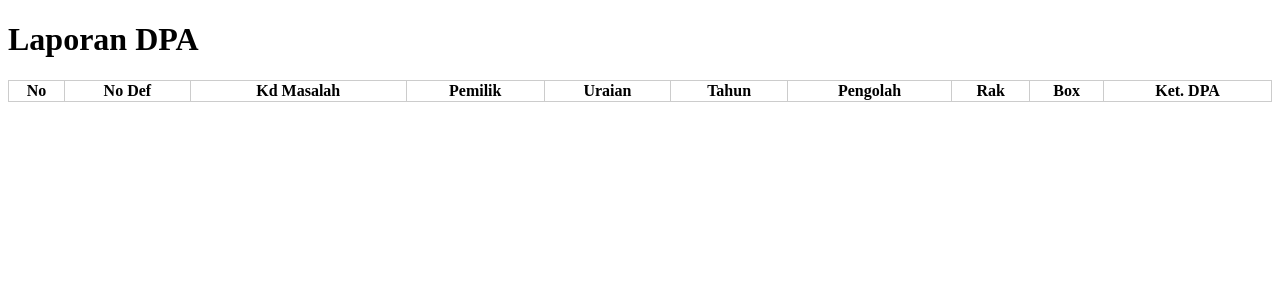
After one commit to yasrul/arsipbpkad, a Yii app: template views/laporan/_exppdf.php in a window 1280 px wide. The commit adds this page. Shown: the top 300 px of the page. Run offline with PHP 8.4 and a stand-in for Yii, Linux system fonts and the light colour scheme; the template is opened without the code that fills it, so the values that code supplies are empty; some libraries are stand-ins or nearby versions.

Commit message:
2016-10-7

```diff
--- a/composer.json
+++ b/composer.json
@@ -20,9 +20,9 @@
         "yiisoft/yii2-swiftmailer": "*",
         "kartik-v/yii2-widget-select2": "@dev",
         "yiisoft/yii2-jui": "^2.0",
-
 	"2amigos/yii2-date-picker-widget" : "~1.0",
-        "kartik-v/yii2-widget-datepicker": "@dev"
+        "kartik-v/yii2-widget-datepicker": "@dev",
+        "hscstudio/yii2-export": "*"
     },
     "require-dev": {
         "yiisoft/yii2-codeception": "*",
--- a/models/LaporanForm.php
+++ b/models/LaporanForm.php
@@ -36,7 +36,7 @@ class LaporanForm extends Model {
         ];
     }
 
-    public function search($params) {
+    public function search($params = null) {
         $query = ArsipInaktif::find()->joinWith(['pemilik','pengolah','dpa']);
 
         $dataProvider = new ActiveDataProvider([
--- /dev/null
+++ b/views/laporan/_exppdf.php
@@ -0,0 +1,56 @@
+<!DOCTYPE html>
+
+<html>
+    <head>
+        <meta charset="UTF-8">
+        <title>Laporan DPA</title>
+        <style type="text/css">
+            @page {
+                margin-top: 2.5cm;
+                margin-bottom: 2cm;
+                margin-left: 2.5cm;
+                margin-right: 2cm;
+            }
+            table{border-spacing: 0;border-collapse: collapse; width: 100%;}
+            table td, table th{border: 1px solid #ccc;}
+        </style>
+    </head>
+    <body>
+        <div class="page">
+            <h1>Laporan DPA</h1>
+            <table border="0">
+                <tr>
+                    <th>No</th>
+                    <th>No Def</th>
+                    <th>Kd Masalah</th>
+                    <th>Pemilik</th>
+                    <th>Uraian</th>
+                    <th>Tahun</th>
+                    <th>Pengolah</th>
+                    <th>Rak</th>
+                    <th>Box</th>
+                    <th>Ket. DPA</th>
+                </tr>
+                <?php
+                $no = 1;
+                foreach ($dataProvider->getModels() as $arsip) { ?>
+                <tr>
+                    <td><?= $no++ ?></td>
+                    <td><?= $arsip->no_def ?></td>
+                    <td><?= $arsip->kd_masalah ?></td>
+                    <td><?= $arsip->pemilik->nama_instansi ?></td>
+                    <td><?= $arsip->uraian ?></td>
+                    <td><?= $arsip->kurun_waktu ?></td>
+                    <td><?= $arsip->pengolah->nama_pengolah ?></td>
+                    <td><?= $arsip->rak->nama_rak ?></td>
+                    <td><?= $arsip->no_box ?></td>
+                    <td><?= $arsip->dpa->keterangan ?></td>
+                </tr>
+                <?php
+                }
+                ?>
+            </table>
+        </div>
+
+    </body>
+</html>
--- a/views/laporan/lap-dpa.php
+++ b/views/laporan/lap-dpa.php
@@ -38,8 +38,8 @@ $this->params['breadcrumbs'][] = $this->title;
 
     <div class="form-group">
         <?= Html::submitButton('Seleksi', ['class' => 'btn btn-primary']) ?> &nbsp;&nbsp;
+        <?= Html::a('Export Excel',['exp-excel','params'=>$model],['class'=>'btn btn-info']) ?>
         <?= Html::a('Export PDF', ['exp-pdf','params'=>$model],['class'=>'btn btn-info']) ?>
-        <?= Html::a('Export Excel',['exp-excel','params'=>$model],['class'=>'btn btn-info']) ?>
     </div>
 
     <?php ActiveForm::end(); ?>
```
Also changed, not shown: controllers/LaporanController.php (+34 -7 lines), 2 other files.
